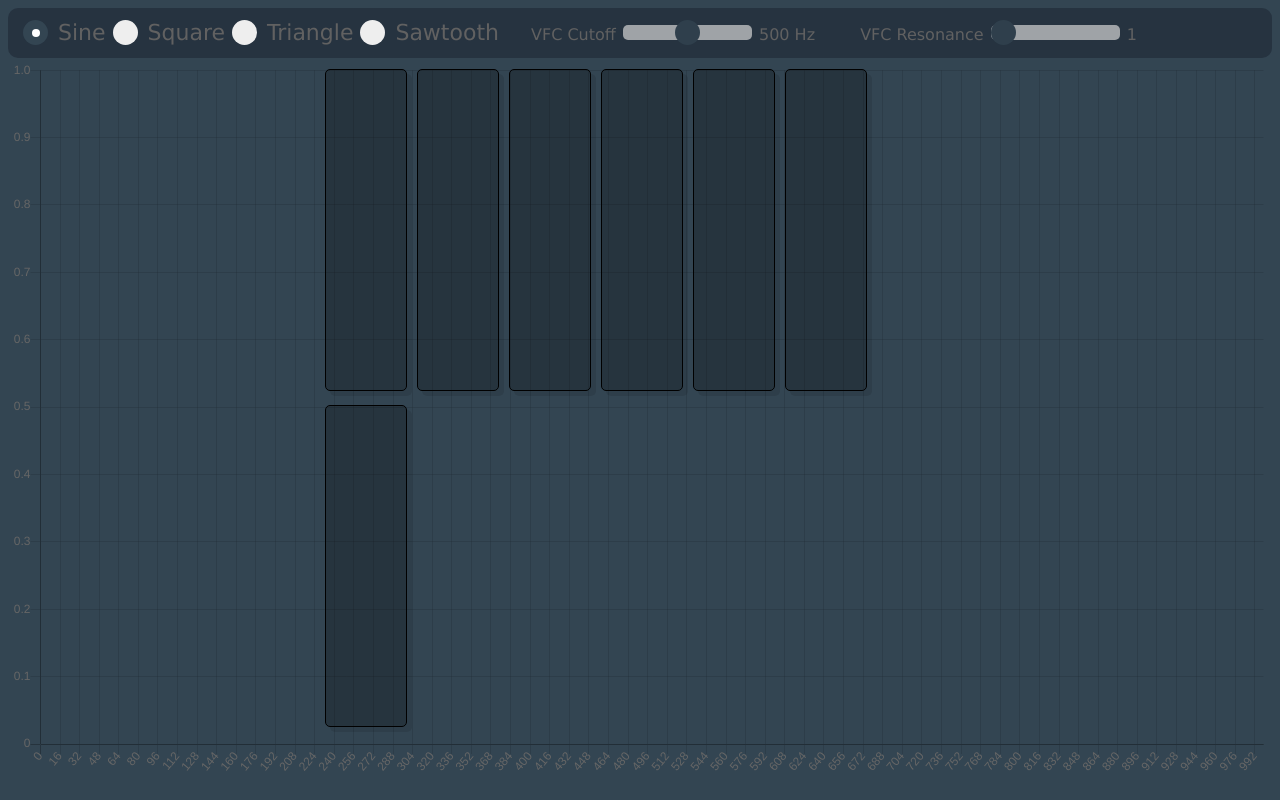
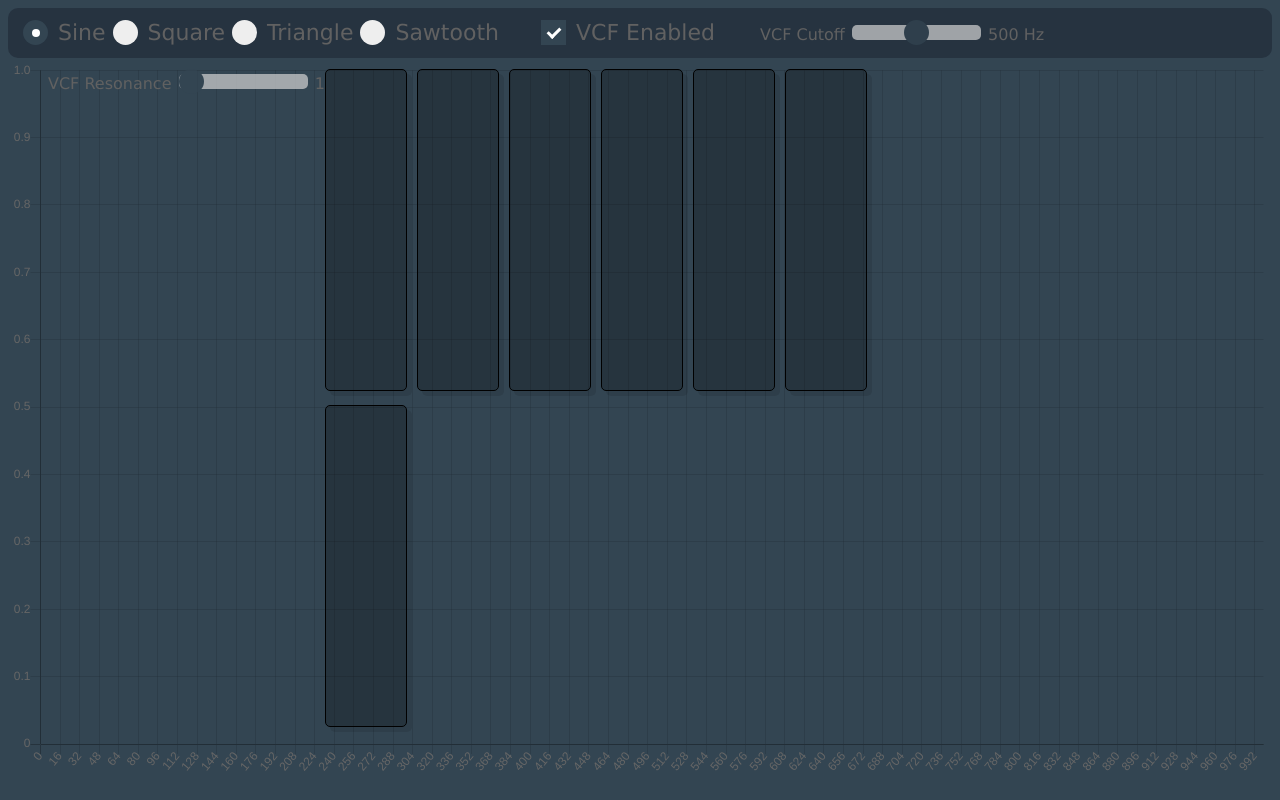
Before and after one commit to Rajtar/synthesizer-ts, a website built with webpack: page index.html in a window 1280 px wide. Built offline with nearby package versions, Linux system fonts and the light colour scheme.

Commit message:
Add filter checkbox

```diff
--- a/index.html
+++ b/index.html
@@ -8,30 +8,35 @@
 </head>
 <body>
 <div id="controls">
+    <label class="radio-container">Sine
+        <input type="radio" name="wave" id="sineRadio" checked="checked">
+        <span class="radio-checkmark"></span>
+    </label>
+    <label class="radio-container">Square
+        <input type="radio" name="wave" id="squareRadio">
+        <span class="radio-checkmark"></span>
+    </label>
+    <label class="radio-container">Triangle
+        <input type="radio" name="wave" id="triangleRadio">
+        <span class="radio-checkmark"></span>
+    </label>
+    <label class="radio-container">Sawtooth
+        <input type="radio" name="wave" id="sawtoothRadio">
+        <span class="radio-checkmark"></span>
+    </label>
 
-    <label class="container">Sine
-        <input type="radio" name="wave" id="sineRadio" checked="checked">
-        <span class="checkmark"></span>
+    <label class="checkbox-container">VCF Enabled
+        <input type="checkbox" checked="checked" id="filterEnabledCheckbox">
+        <span class="checkbox-checkmark"></span>
     </label>
-    <label class="container">Square
-        <input type="radio" name="wave" id="squareRadio">
-        <span class="checkmark"></span>
-    </label>
-    <label class="container">Triangle
-        <input type="radio" name="wave" id="triangleRadio">
-        <span class="checkmark"></span>
-    </label>
-    <label class="container">Sawtooth
-        <input type="radio" name="wave" id="sawtoothRadio">
-        <span class="checkmark"></span>
-    </label>
+
     <div class="slidecontainer">
-        VFC Cutoff
+        VCF Cutoff
         <input type="range" min="1" max="1000" value="500" class="slider" id="cutoffSlider">
         <span id="cutoffSliderLabel">500 Hz</span>
     </div>
     <div class="slidecontainer">
-        VFC Resonance
+        VCF Resonance
         <input type="range" min="1" max="100" value="1" class="slider" id="resonanceSlider">
         <span id="resonanceSliderLabel">1</span>
     </div>
--- a/src/css/style.css
+++ b/src/css/style.css
@@ -48,7 +48,7 @@ body {
     background-color: rgba(0, 0, 0, 0.5);
 }
 
-.container {
+.radio-container {
     position: relative;
     padding-left: 35px;
     left: 15px;
@@ -60,13 +60,13 @@ body {
     user-select: none;
 }
 
-.container input {
+.radio-container input {
     position: absolute;
     opacity: 0;
     cursor: pointer;
 }
 
-.checkmark {
+.radio-checkmark {
     position: absolute;
     top: 0;
     left: 0;
@@ -76,25 +76,25 @@ body {
     border-radius: 50%;
 }
 
-.container:hover input ~ .checkmark {
+.radio-container:hover input ~ .radio-checkmark {
     background-color: #ccc;
 }
 
-.container input:checked ~ .checkmark {
+.radio-container input:checked ~ .radio-checkmark {
     background-color: #334552;
 }
 
-.checkmark:after {
+.radio-checkmark:after {
     content: "";
     position: absolute;
     display: none;
 }
 
-.container input:checked ~ .checkmark:after {
+.radio-container input:checked ~ .radio-checkmark:after {
     display: block;
 }
 
-.container .checkmark:after {
+.radio-container .radio-checkmark:after {
     top: 9px;
     left: 9px;
     width: 8px;
@@ -102,6 +102,68 @@ body {
     border-radius: 50%;
     background: white;
 }
+
+.checkbox-container {
+    display: inline-block;
+    position: relative;
+    padding-left: 35px;
+    margin-left: 50px;
+    margin-bottom: 12px;
+    cursor: pointer;
+    font-size: 22px;
+    -webkit-user-select: none;
+    -moz-user-select: none;
+    -ms-user-select: none;
+    user-select: none;
+}
+
+.checkbox-container input {
+    position: absolute;
+    opacity: 0;
+    cursor: pointer;
+    height: 0;
+    width: 0;
+}
+
+.checkbox-checkmark {
+    position: absolute;
+    top: 0;
+    left: 0;
+    height: 25px;
+    width: 25px;
+    background-color: #eee;
+}
+
+.checkbox-container:hover input ~ .checkbox-checkmark {
+    background-color: #ccc;
+}
+
+.checkbox-container input:checked ~ .checkbox-checkmark {
+    background-color: #334552;
+}
+
+.checkbox-checkmark:after {
+    content: "";
+    position: absolute;
+    display: none;
+}
+
+.checkbox-container input:checked ~ .checkbox-checkmark:after {
+    display: block;
+}
+
+.checkbox-container .checkbox-checkmark:after {
+    left: 9px;
+    top: 5px;
+    width: 5px;
+    height: 10px;
+    border: solid white;
+    border-width: 0 3px 3px 0;
+    -webkit-transform: rotate(45deg);
+    -ms-transform: rotate(45deg);
+    transform: rotate(45deg);
+}
+
 
 .slidecontainer {
     display: inline-block;
--- a/src/scripts/index.ts
+++ b/src/scripts/index.ts
@@ -7,6 +7,7 @@ import {LowPassFilter} from "./audio/LowPassFilter";
 const audioContext = new AudioContext();
 const oscillator = new Oscillator(WaveType.Sine, 0.3, audioContext.sampleRate);
 const lowPassFilter = new LowPassFilter(audioContext.sampleRate);
+let filterEnabled = true;
 let filterCutoff = 500;
 let filterResonance = 1;
 let source: AudioBufferSourceNode;
@@ -15,7 +16,9 @@ let waveChartManager: WaveChartManager;
 function play(event: InputEvent): void {
     const tone = (<HTMLInputElement>event.target).dataset["noteFrequency"];
     let samples = oscillator.generateAudioBuffer(+tone, 3);
-    samples = lowPassFilter.filter(samples, filterCutoff, filterResonance);
+    if (filterEnabled) {
+        samples = lowPassFilter.filter(samples, filterCutoff, filterResonance);
+    }
     const audioBuffer = audioContext.createBuffer(1, samples.length, audioContext.sampleRate);
     audioBuffer.copyToChannel(samples, 0);
     source = audioContext.createBufferSource();
@@ -50,6 +53,9 @@ function initialize(): void {
     document.getElementById("sawtoothRadio").addEventListener("change", function () {
         oscillator.waveType = WaveType.Sawtooth;
     });
+    document.getElementById("filterEnabledCheckbox").addEventListener("click", function () {
+        filterEnabled = !filterEnabled;
+    });
     document.getElementById("cutoffSlider").oninput = function () {
         // @ts-ignore
         filterCutoff = this.value;
```
Also changed, not shown: 1 other file.
